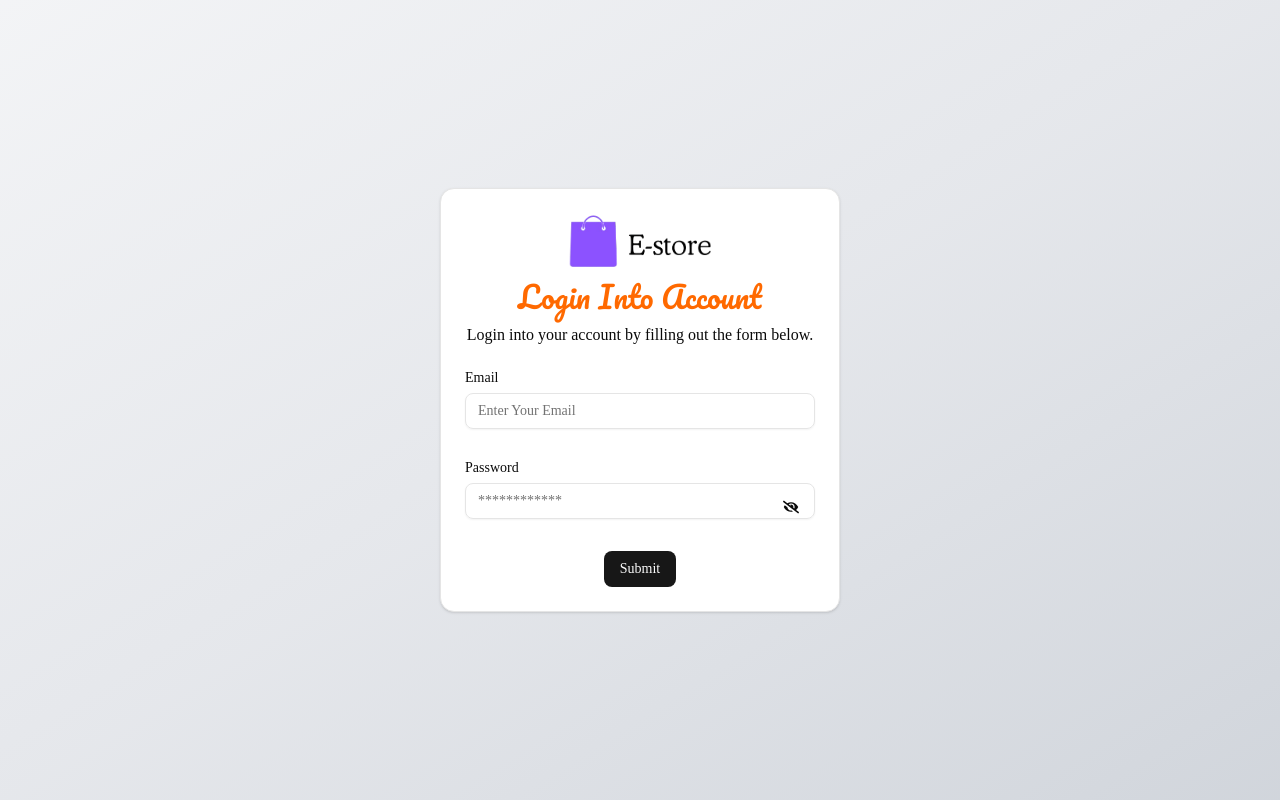
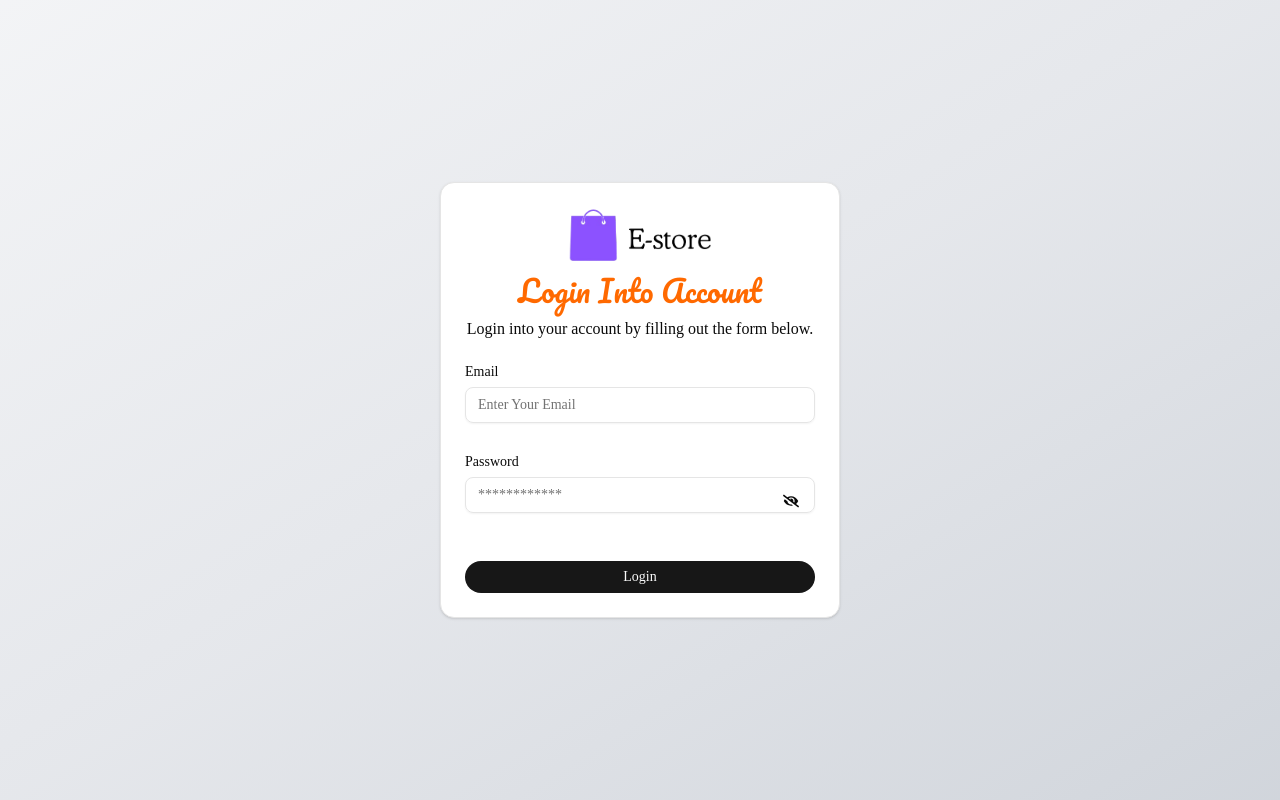
Before and after one commit to sherazii/nextjs-2fa-boilerplate, a Next.js app: page /auth/login in a window 1280 px wide. Built offline with nearby package versions, Linux system fonts and the light colour scheme; a web font is replaced by a local one.

Commit message:
Loading button added  from shadcn

```diff
--- a/app/(root)/auth/login/page.jsx
+++ b/app/(root)/auth/login/page.jsx
@@ -17,7 +17,6 @@ import { Button } from "@/components/ui/button";
 import {
   Form,
   FormControl,
-  FormDescription,
   FormField,
   FormItem,
   FormLabel,
@@ -27,8 +26,10 @@ import { Input } from "@/components/ui/input";
 import { FaEye, FaEyeSlash } from "react-icons/fa";
 import Image from "next/image";
 import { zSchema } from "@/lib/zodSchema";
+import ButtonLoading from "@/components/application/ButtonLoading";
 const LoginPagge = () => {
   const [isTypePassword, setIsTypePassword] = useState(true);
+  const [loading, setLoading] = useState(false);
   const formSchema = zSchema
     .pick({
       email: true,
@@ -109,7 +110,13 @@ const LoginPagge = () => {
               )}
             />
 
-            <Button type="submit">Submit</Button>
+             <ButtonLoading
+                  type="submit"
+                  className="w-full rounded-full mt-4 cursor-pointer"
+                  text="Login"
+                  loading={loading}
+                />
+
           </form>
         </Form>
       </CardContent>
--- /dev/null
+++ b/components/application/ButtonLoading.jsx
@@ -0,0 +1,28 @@
+import { Loader2Icon } from "lucide-react";
+import { Button } from "@/components/ui/button";
+import { cn } from "@/lib/utils";
+
+const ButtonLoading = ({
+  type,
+  text,
+  loading,
+  onClick = null,
+  className,
+  ...props
+}) => {
+  return (
+    <Button
+      size="sm"
+      disabled={loading}
+      type={type}
+      onClick={onClick}
+      className={cn("", className)}
+      {...props}
+    >
+      {loading && <Loader2Icon className="animate-spin" />}
+      {text}
+    </Button>
+  );
+};
+
+export default ButtonLoading;
```
